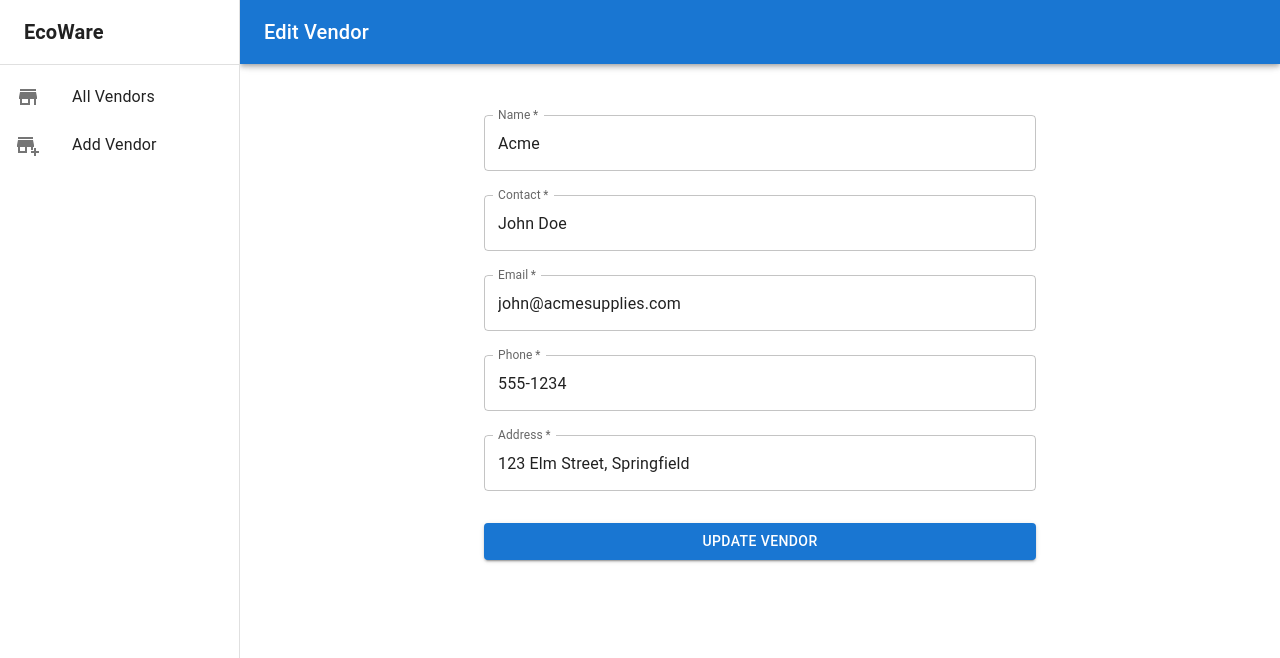
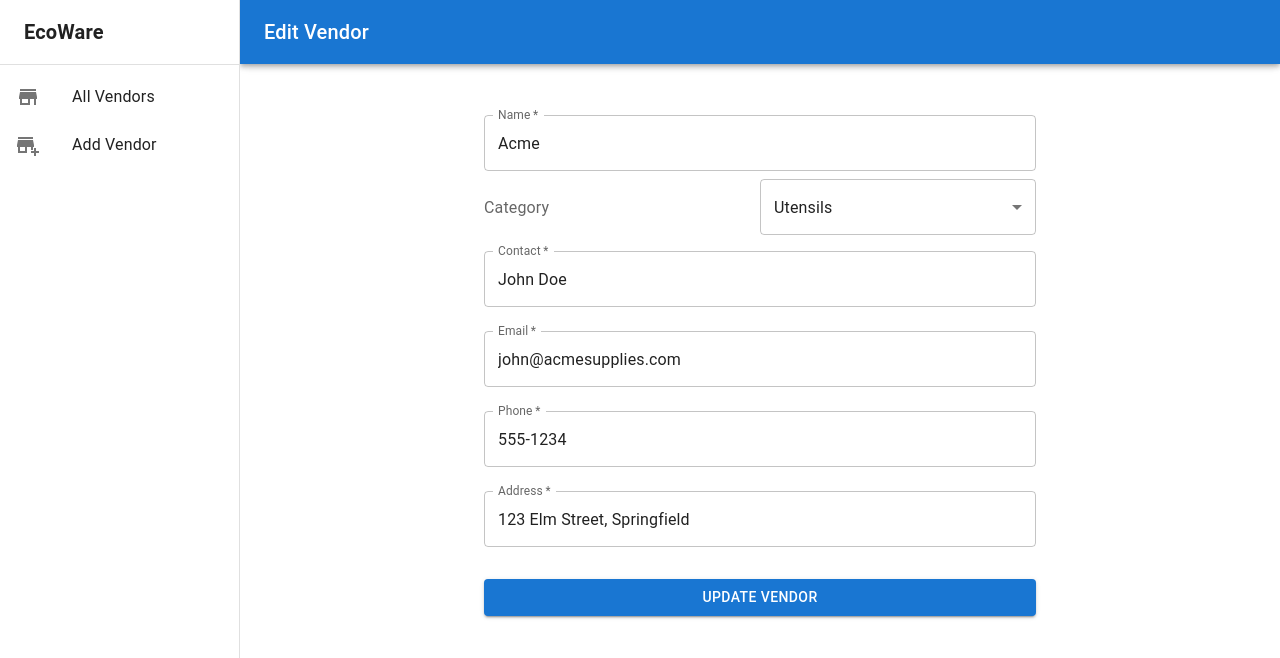
Before and after one commit to patrick-yuson/vendor-management-task, a Next.js app: page /edit/1 in a window 1280 px wide. Shown: the top 658 px of the page. Built offline with nearby package versions, Linux system fonts and the light colour scheme.

Commit message:
Added categories to POST and PUT actions

```diff
--- a/src/pages/edit/[id].js
+++ b/src/pages/edit/[id].js
@@ -7,6 +7,9 @@ import {
   TextField,
   Button,
   Box,
+  Select,
+  InputLabel,
+  MenuItem
 } from '@mui/material';
 
 export default function EditVendor() {
@@ -14,6 +17,7 @@ export default function EditVendor() {
   const { id } = router.query;
   const [vendor, setVendor] = useState({
     name: '',
+    category: '',
     contact: '',
     email: '',
     phone: '',
@@ -21,6 +25,7 @@ export default function EditVendor() {
   });
   const [formErrors, setFormErrors] = useState({
     name: '',
+    category: '',
     contact: '',
     email: '',
     phone: '',
@@ -110,6 +115,21 @@ export default function EditVendor() {
           value={vendor.name}
           onChange={handleChange}
         />
+        <Box sx={{ display: 'flex', alignItems: 'center', justifyContent: 'space-between' }}>
+          <InputLabel id="vendor-category">Category</InputLabel>
+          <Select
+            style={{ width: '50%' }}
+            labelId="vendor-category"
+            name="category"
+            value={vendor.category}
+            onChange={handleChange}
+            required
+          >
+            <MenuItem value={'Utensils'}>Utensils</MenuItem>
+            <MenuItem value={'Packaging'}>Packaging</MenuItem>
+            <MenuItem value={'Containers'}>Containers</MenuItem>
+          </Select>
+        </Box>
         <TextField
           margin="normal"
           required
```
Also changed, not shown: src/pages/add.js (+20 -0 lines).
